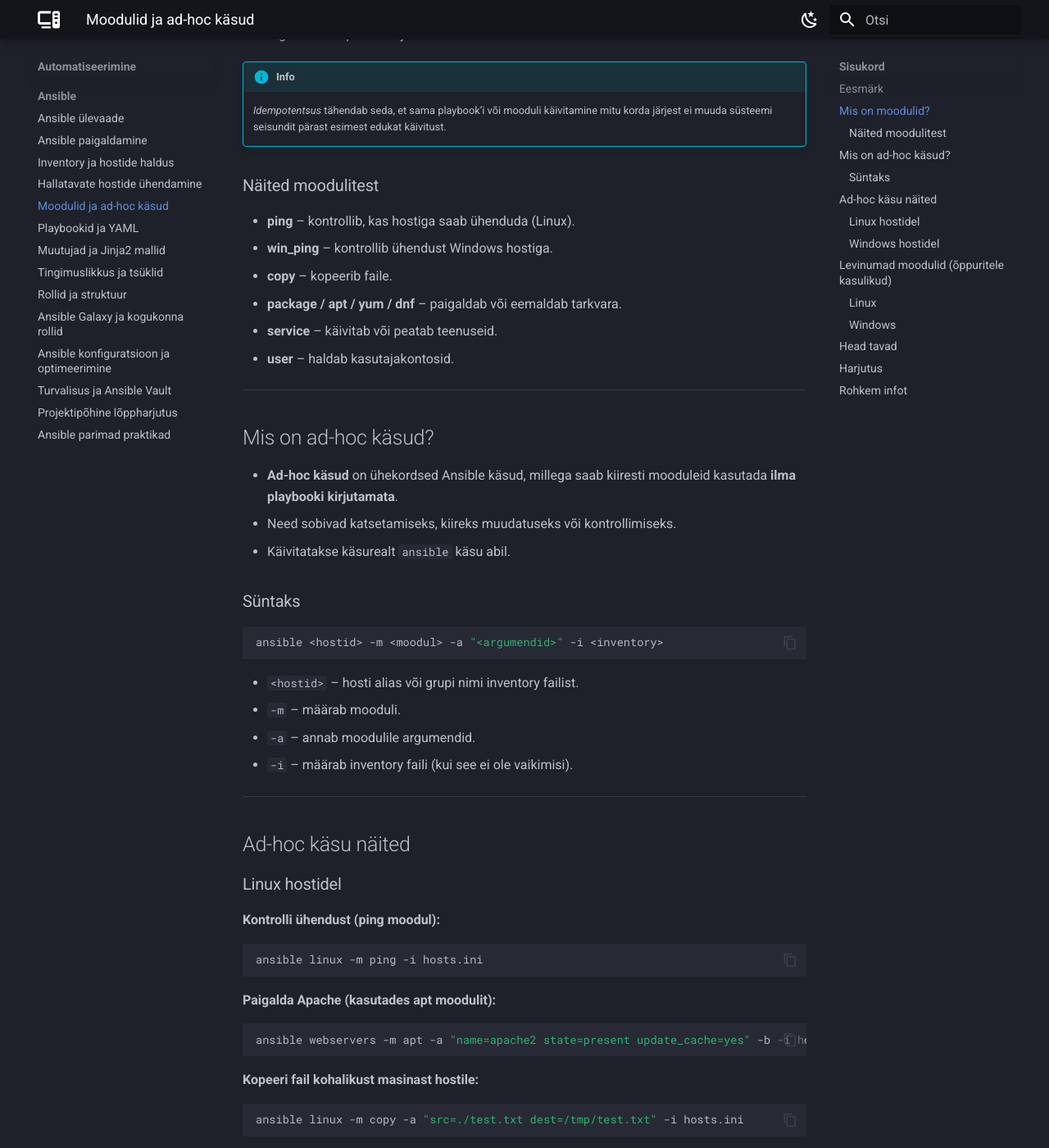
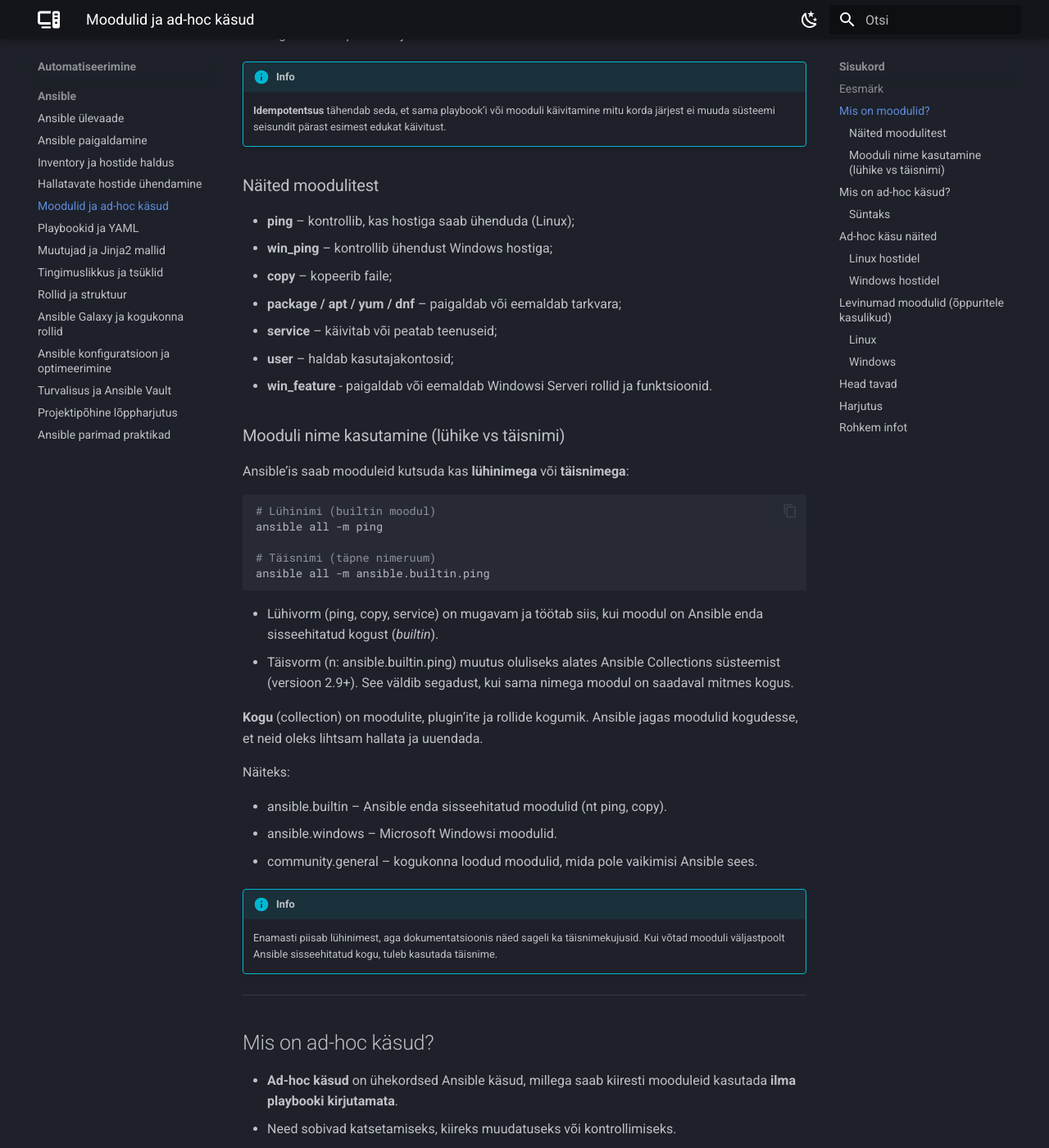
Before and after one commit to priitpaap/priitpaap.github.io, an MkDocs documentation site: the page built from docs/ansible/ansiblemodules.md, in a window 1280 px wide and 1400 px high, scrolled down 653 px. Shown: the whole window at 82% size. Built offline with MkDocs 1.6.1 and Material for MkDocs 9.7.7, drawn with Linux system fonts in a browser that asks for light colours; some of the changed text lies outside the part shown.

Commit message:
Update ansiblemodules.md

````diff
--- a/docs/ansible/ansiblemodules.md
+++ b/docs/ansible/ansiblemodules.md
@@ -19,15 +19,43 @@
 - Ansible ei logi lihtsalt hosti sisse ja ei käivita käske otse – ta kasutab mooduleid, mis tagavad idempotentse ja standardiseeritud tulemuse.
 
 !!! info
-    *Idempotentsus* tähendab seda, et sama playbook’i või mooduli käivitamine mitu korda järjest ei muuda süsteemi seisundit pärast esimest edukat käivitust.
+    **Idempotentsus** tähendab seda, et sama playbook’i või mooduli käivitamine mitu korda järjest ei muuda süsteemi seisundit pärast esimest edukat käivitust.
 
 ### Näited moodulitest
-- **ping** – kontrollib, kas hostiga saab ühenduda (Linux).
-- **win_ping** – kontrollib ühendust Windows hostiga.
-- **copy** – kopeerib faile.
-- **package / apt / yum / dnf** – paigaldab või eemaldab tarkvara.
-- **service** – käivitab või peatab teenuseid.
-- **user** – haldab kasutajakontosid.
+- **ping** – kontrollib, kas hostiga saab ühenduda (Linux);
+- **win_ping** – kontrollib ühendust Windows hostiga;
+- **copy** – kopeerib faile;
+- **package / apt / yum / dnf** – paigaldab või eemaldab tarkvara;
+- **service** – käivitab või peatab teenuseid;
+- **user** – haldab kasutajakontosid;
+- **win_feature** - paigaldab või eemaldab Windowsi Serveri rollid ja funktsioonid.
+
+### Mooduli nime kasutamine (lühike vs täisnimi)
+
+Ansible’is saab mooduleid kutsuda kas **lühinimega** või **täisnimega**:
+
+```bash
+# Lühinimi (builtin moodul)
+ansible all -m ping
+
+# Täisnimi (täpne nimeruum)
+ansible all -m ansible.builtin.ping
+```
+
+- Lühivorm (ping, copy, service) on mugavam ja töötab siis, kui moodul on Ansible enda sisseehitatud kogust (*builtin*).
+- Täisvorm (n: ansible.builtin.ping) muutus oluliseks alates Ansible Collections süsteemist (versioon 2.9+). See väldib segadust, kui sama nimega moodul on saadaval mitmes kogus.
+
+**Kogu** (collection) on moodulite, plugin’ite ja rollide kogumik.
+Ansible jagas moodulid kogudesse, et neid oleks lihtsam hallata ja uuendada.
+
+Näiteks:
+
+- ansible.builtin – Ansible enda sisseehitatud moodulid (nt ping, copy).
+- ansible.windows – Microsoft Windowsi moodulid.
+- community.general – kogukonna loodud moodulid, mida pole vaikimisi Ansible sees.
+
+!!! info
+    Enamasti piisab lühinimest, aga dokumentatsioonis näed sageli ka täisnimekujusid. Kui võtad mooduli väljastpoolt Ansible sisseehitatud kogu, tuleb kasutada täisnime.
 
 ---
 
@@ -46,7 +74,7 @@
 - `<hostid>` – hosti alias või grupi nimi inventory failist.
 - `-m` – määrab mooduli.
 - `-a` – annab moodulile argumendid.
-- `-i` – määrab inventory faili (kui see ei ole vaikimisi).
+- `-i` – määrab inventory faili (ilma selleta kasutatakse vaikimisi faili).
 
 ---
 
@@ -118,6 +146,7 @@
 - `win_service` – teenuste haldamine.
 - `win_user` – kasutajate haldamine.
 
+
 ---
 
 ## Head tavad
````
